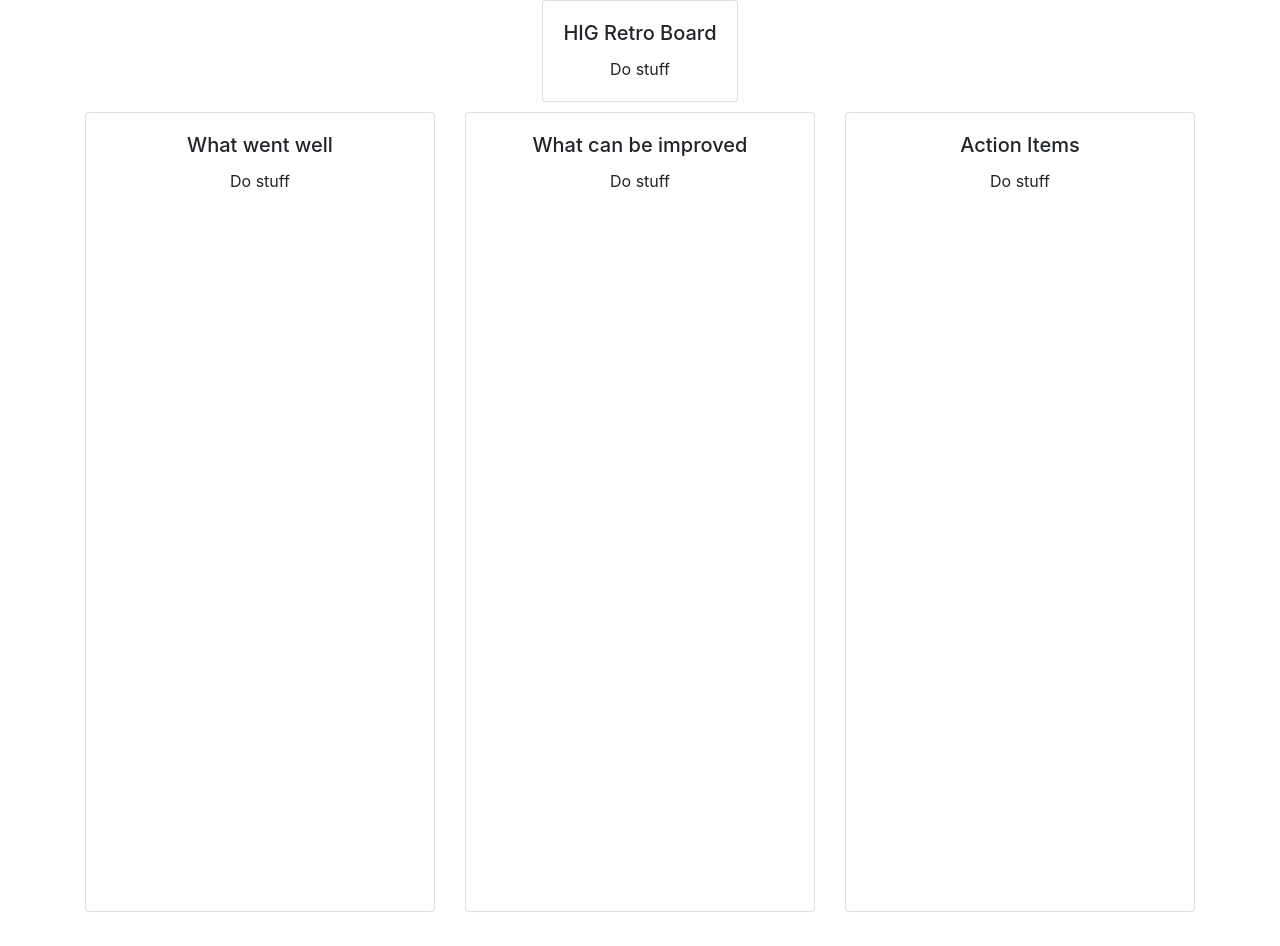
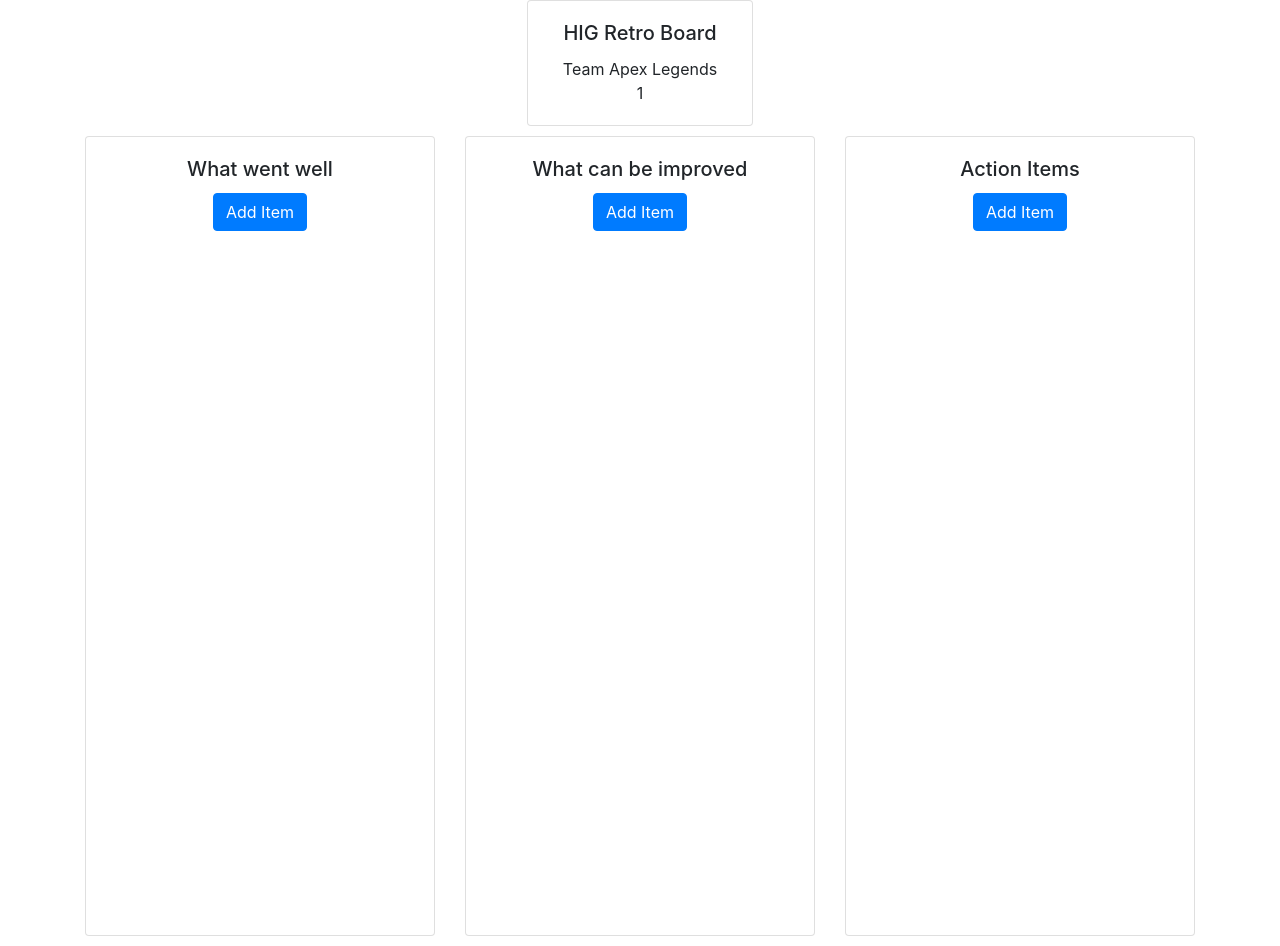
Before and after one commit to xysamrin0/hig-codeathon, a React (Create React App) app: page / in a window 1280 px wide. Before the commit the page ends 922 px from the top, so only its background shows below. Built offline with nearby package versions, Linux system fonts and the light colour scheme.

Commit message:
added buttons

```diff
--- a/src/App.js
+++ b/src/App.js
@@ -1,7 +1,19 @@
 import './App.css';
-import { Container, Row, Col, Card} from 'react-bootstrap';
+import { Container, Row, Col, Card, Button} from 'react-bootstrap';
 
 function App() {
+
+  const addWentWell = (test) =>{
+    numclicked = numclicked+1;
+  };
+
+  const addImprove = (test) =>{
+    console.log("test");
+  };
+  const addActionItem = (test) =>{
+    console.log("test");
+  };
+  var numclicked = 1;
   return (
     <div className="App">
       <Container>
@@ -10,7 +22,12 @@ function App() {
               <Card.Body>
                 <Card.Title>HIG Retro Board</Card.Title>
                 <Card.Text>
-                  Do stuff
+                  <Col>
+                  Team Apex Legends
+                  </Col>
+                  <Col>
+                  {numclicked}
+                  </Col>
                 </Card.Text>
               </Card.Body>
             </Card>
@@ -21,7 +38,7 @@ function App() {
               <Card.Body>
                 <Card.Title>What went well</Card.Title>
                 <Card.Text>
-                  Do stuff
+                <Button onclick={addWentWell}>Add Item</Button>
                 </Card.Text>
               </Card.Body>
             </Card>
@@ -31,7 +48,7 @@ function App() {
               <Card.Body>
                 <Card.Title>What can be improved</Card.Title>
                 <Card.Text>
-                  Do stuff
+                <Button onclick={addImprove}>Add Item</Button>
                 </Card.Text>
               </Card.Body>
             </Card>
@@ -41,7 +58,7 @@ function App() {
               <Card.Body>
                 <Card.Title>Action Items</Card.Title>
                 <Card.Text>
-                  Do stuff
+                <Button onclick={addActionItem}>Add Item</Button>
                 </Card.Text>
               </Card.Body>
             </Card>
```
